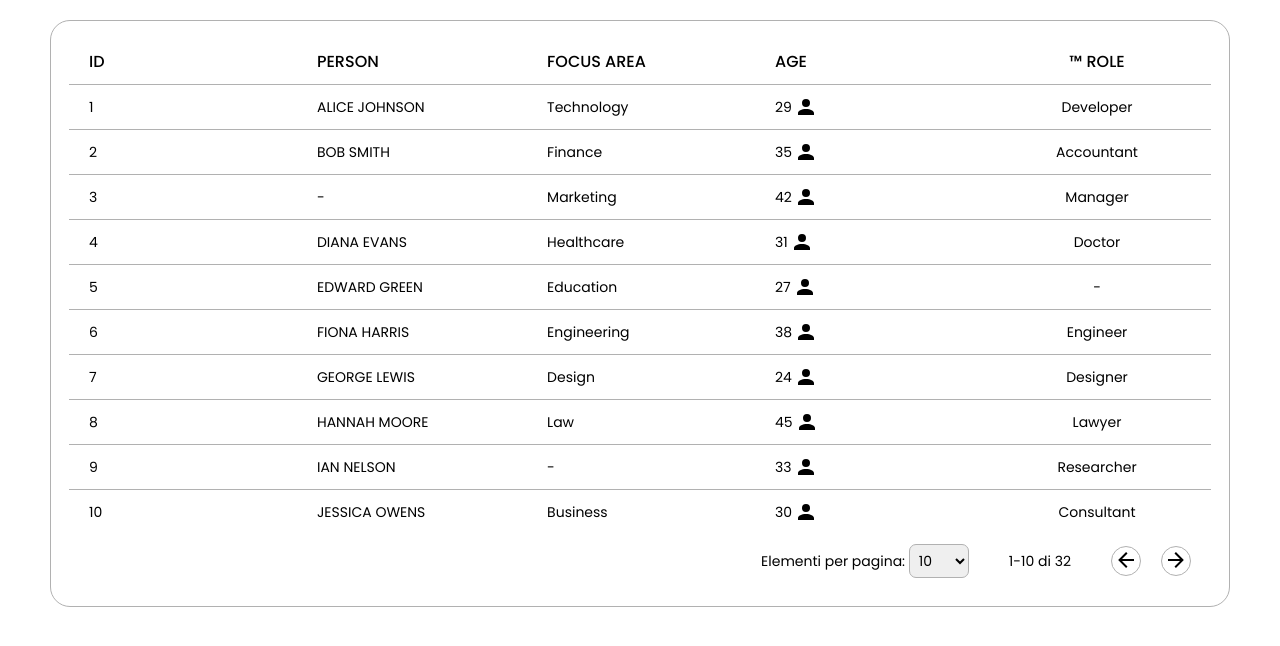
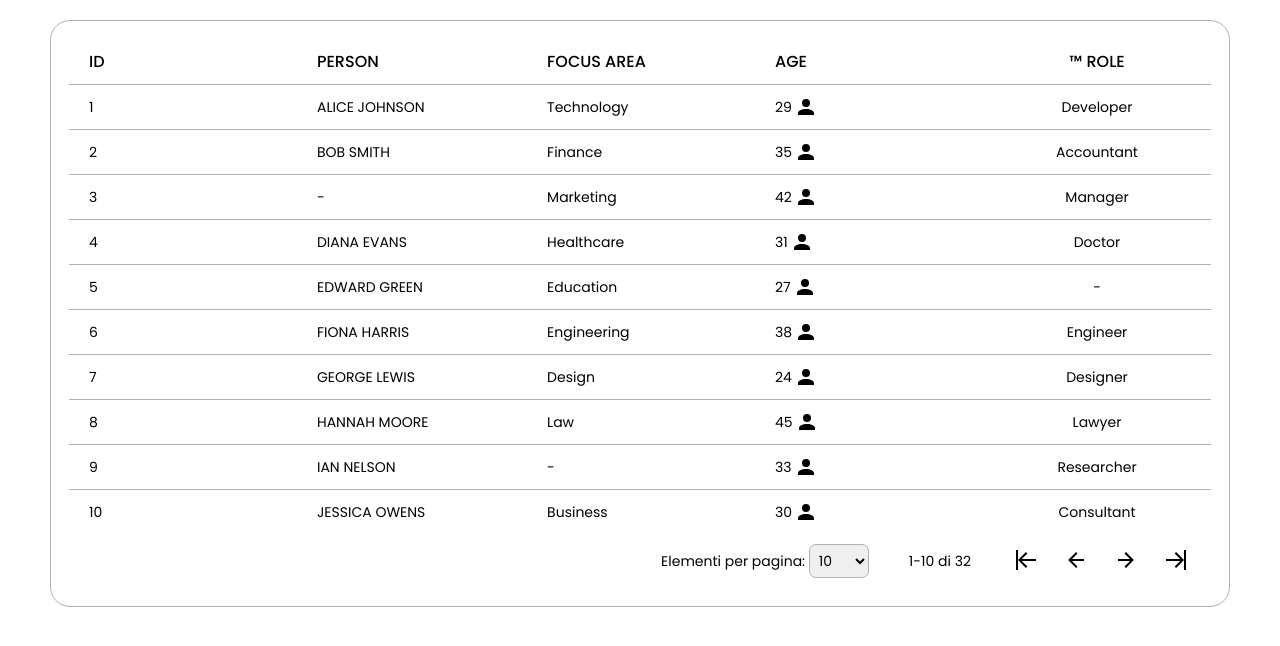
Before and after one commit to Michele-S2001/custom_table, a Nuxt app: page / in a window 1280 px wide. Shown: the top 646 px of the page. Built offline with nearby package versions, Linux system fonts and the light colour scheme.

Commit message:
Added: goToLast & goToFirst page buttons and fns

```diff
--- a/components/TableGlobal.vue
+++ b/components/TableGlobal.vue
@@ -55,8 +55,10 @@ const pageRangeText = computed(() => {
 });
 
 //Fns table
-const showNextItems = () => currentPage.value = Math.min(currentPage.value + 1, totalPages.value);
-const showPrevItems = () => currentPage.value = Math.max(currentPage.value - 1, 1);
+const showNextItems = ():void => { currentPage.value = Math.min(currentPage.value + 1, totalPages.value); };
+const showPrevItems = ():void => { currentPage.value = Math.max(currentPage.value - 1, 1); };
+const goToFirstPage = ():void => { currentPage.value = 1; };
+const goToLastPage = ():void => { currentPage.value = totalPages.value; };
 
 //watchers
 watch(selectedItemsPerPageOption, () => {
@@ -120,14 +122,24 @@ watch(selectedItemsPerPageOption, () => {
         {{ pageRangeText }}
       </div>
       <div class="t-nav-indicators">
+        <button @click.stop="goToFirstPage" :disabled="currentPage === 1">
+          <svg width="24" height="24" viewBox="0 0 24 24">
+            <path :d="$mdi.mdiArrowCollapseLeft" />
+          </svg>
+        </button>
         <button @click.stop="showPrevItems" :disabled="currentPage === 1">
           <svg width="24" height="24" viewBox="0 0 24 24">
             <path :d="$mdi.mdiArrowLeft" />
           </svg>
         </button>
-        <button @click.stop="showNextItems">
+        <button @click.stop="showNextItems" :disabled="currentPage === totalPages">
           <svg width="24" height="24" viewBox="0 0 24 24">
             <path :d="$mdi.mdiArrowRight" />
+          </svg>
+        </button>
+        <button @click.stop="goToLastPage" :disabled="currentPage === totalPages">
+          <svg width="24" height="24" viewBox="0 0 24 24">
+            <path :d="$mdi.mdiArrowCollapseRight" />
           </svg>
         </button>
       </div>
@@ -171,8 +183,8 @@ watch(selectedItemsPerPageOption, () => {
 
       button {
         background-color: var(--white);
-        border: var(--default-table-border);
-        border-radius: 999px;
+        border: none;
+        border-radius: 1rem;
         width: 30px;
         aspect-ratio: 1;
         cursor: pointer;
```
